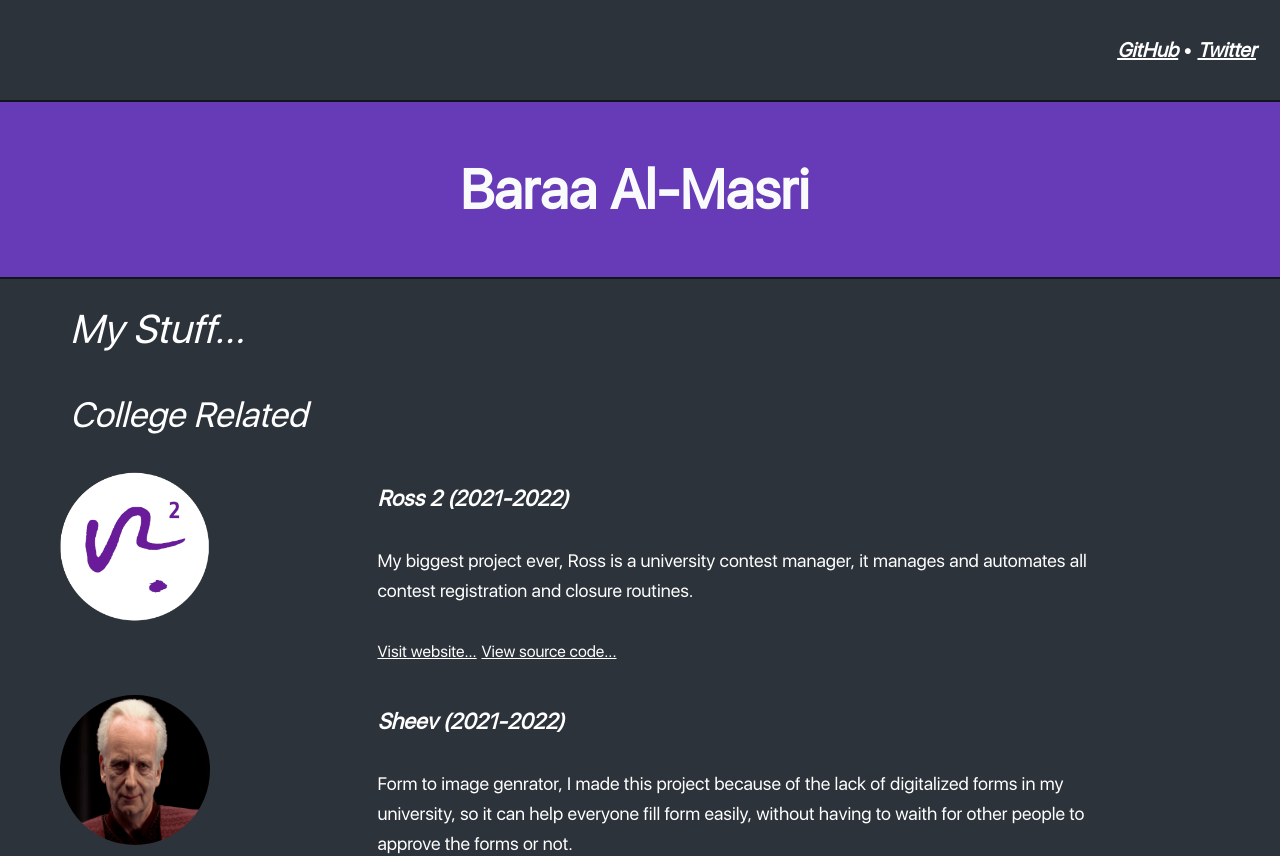
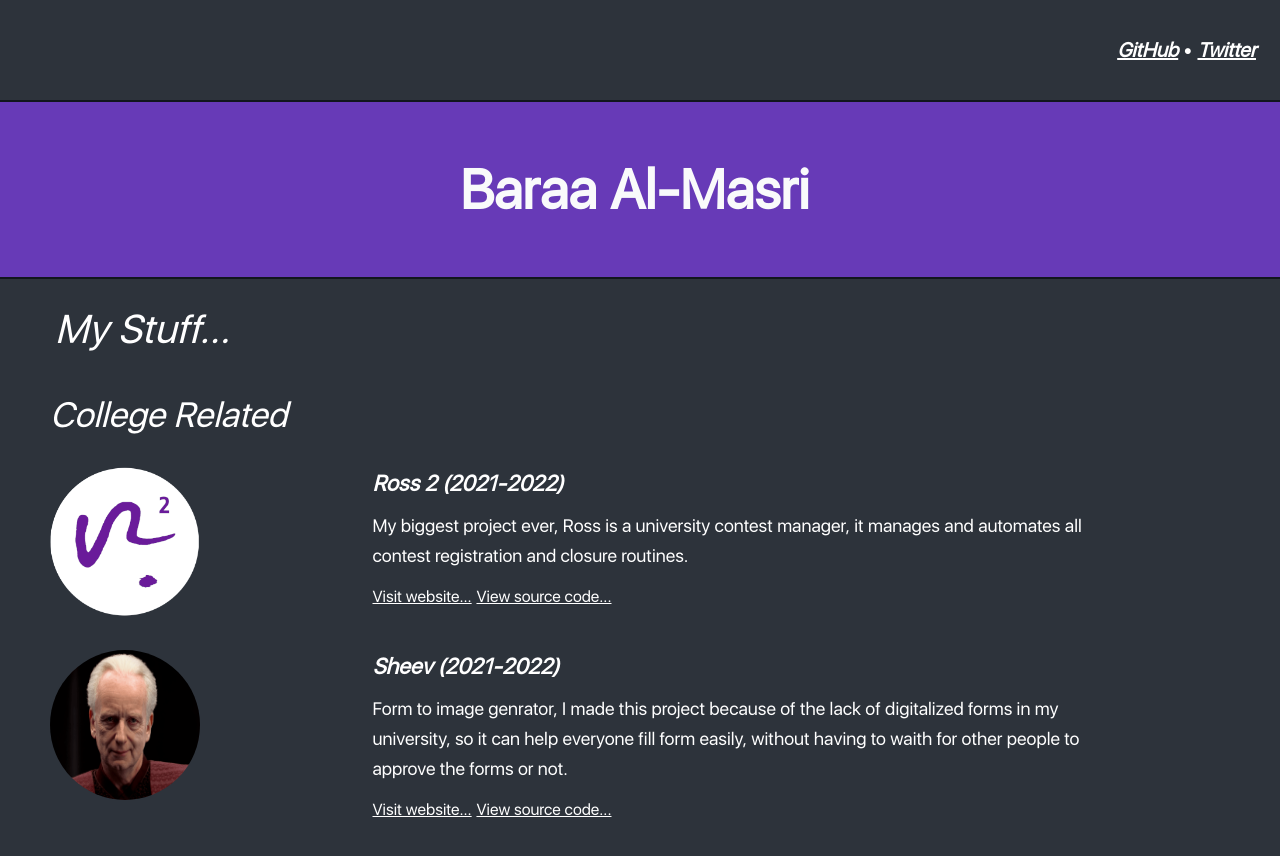
Before and after one commit to mbaraa/mbaraa.com, a Next.js app: page / in a window 1280 px wide. Shown: the top 856 px of the page. Built offline with nearby package versions, Linux system fonts and the light colour scheme.

Commit message:
more hmm

```diff
--- a/components/Achievements/index.tsx
+++ b/components/Achievements/index.tsx
@@ -90,7 +90,7 @@ const Achievements = (): React.ReactElement => {
 
   return (
     <div className="bg-[#2d333b] w-full h-full">
-      <h1 className="text-white font-[SFUI] ml-[20px] md:ml-[70px] mb-[-20px] mt-[20px] text-[40px] italic text-bold">
+      <h1 className="text-white font-[SFUI] ml-[20px] md:ml-[55px] mb-[-20px] mt-[20px] text-[40px] italic text-bold">
         My Stuff...
       </h1>
       {sections.map((s) => (
--- a/components/Project/index.tsx
+++ b/components/Project/index.tsx
@@ -37,7 +37,7 @@ const Project = ({
   image,
 }: Props): React.ReactElement => {
   return (
-    <div className="text-white grid grid-cols-4 md:pl-[50px] m-[10px] font-[SFUI] pt-[20px]">
+    <div className="text-white grid grid-cols-4 ml-[25px] sm:ml-[50px] mr-0 font-[SFUI] mt-[25px]">
       <div>
         <Image
           src={image}
@@ -46,15 +46,13 @@ const Project = ({
           className="rounded-[100%]"
         />
       </div>
-      <div className="md:pt-[10px] pl-[15px] w-[250%]">
+      <div className="pl-[15px] w-[250%]">
         <label className="italic text-[22px] font-bold">
           {name} ({startYear}-{endYear ?? "present"})
         </label>
-        <br />
-        <br />
+        <div className="mt-[10px]" />
         <label className="w-[250%] text-[18px]">{description}</label>
-        <br />
-        <br />
+        <div className="mt-[10px]" />
         {website && <Website name="Visit website..." link={website} />}
         &nbsp;
         {sourceCode && <Website name="View source code..." link={sourceCode} />}
--- a/components/Section/index.tsx
+++ b/components/Section/index.tsx
@@ -8,7 +8,7 @@ interface Props {
 const Section = ({ title, projects }: Props): React.ReactElement => {
   return (
     <div className="mt-[50px]">
-      <h1 className="text-white font-[SFUI] ml-[15px] md:ml-[70px] text-[35px] italic text-bold">
+      <h1 className="text-white font-[SFUI] ml-[15px] md:ml-[50px] text-[35px] italic text-bold">
         {title}
       </h1>
       {projects.map((p) => (
```
